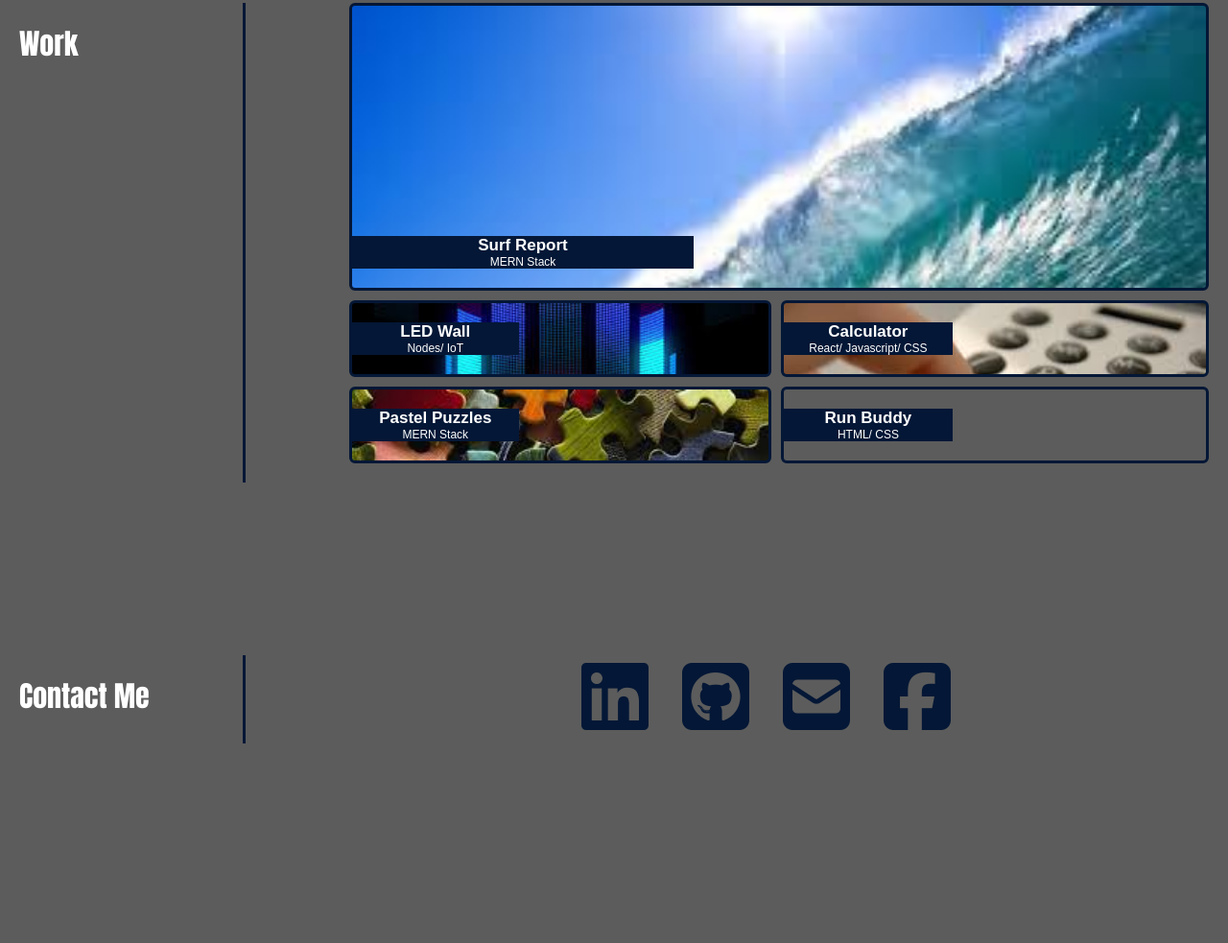
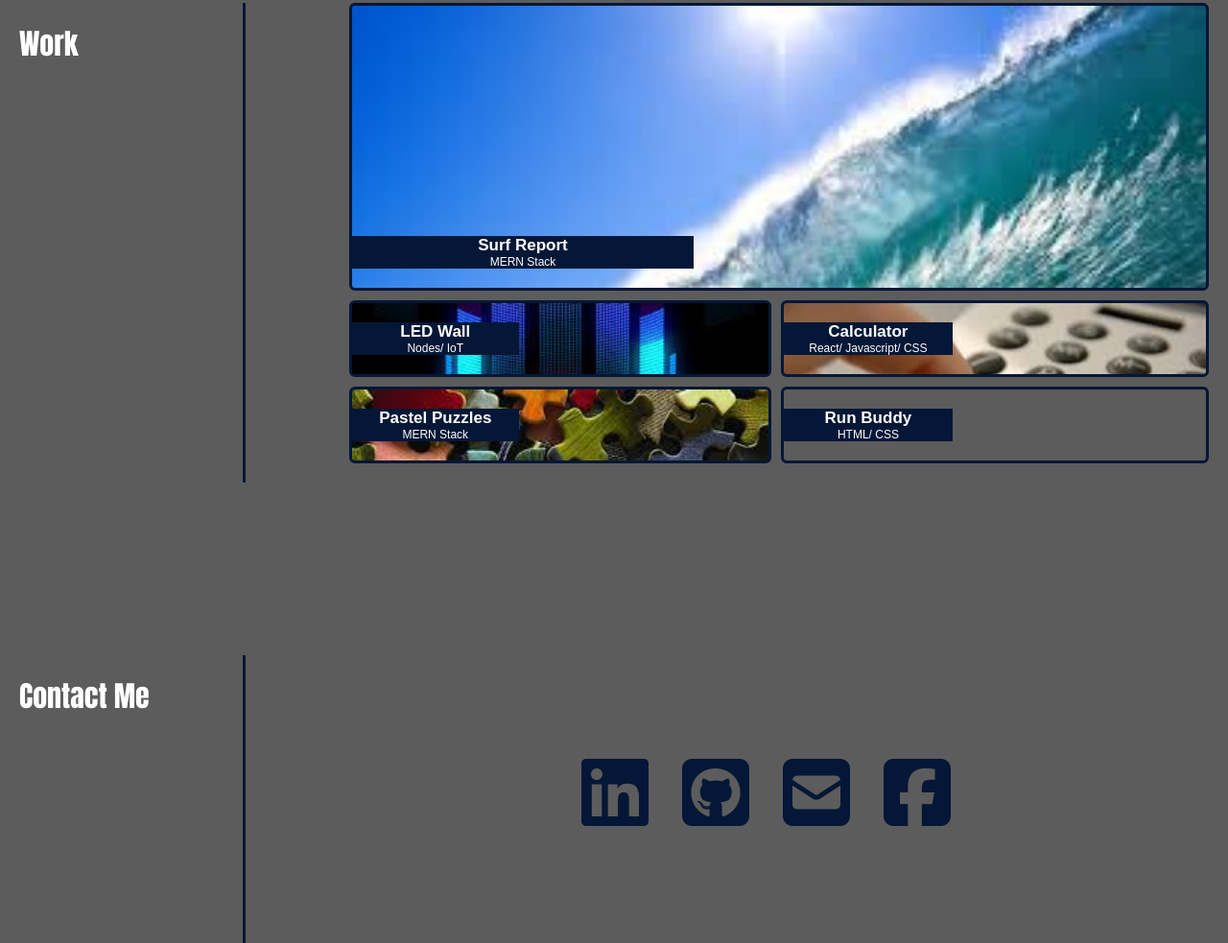
Before and after one commit to dnovelli1/mycodingportfolio, a plain HTML site: page index.html in a window 1280 px wide. Shown: the part 960-1943 px from the top of the page at 96% size. Before the commit the page ends 1735 px from the top, so only its background shows below. Drawn offline with Linux system fonts and the light colour scheme.

```diff
--- a/assets/css/style.css
+++ b/assets/css/style.css
@@ -210,6 +210,7 @@ h3 {
 .contact {
     display:flex;
     margin-top: 80px;
+    height: 400px;
 }
 .contactsection {
     display: flex;
@@ -230,7 +231,7 @@ h3 {
     justify-content: space-between;
     list-style-type: none;
     font-size: 5em;
-    margin-top: 100px;
+    margin-top: 200px;
     margin-left: 25%;
 }
 
@@ -337,5 +338,4 @@ h3 {
         font-size: 5em;
         margin-top: 0;
         margin-left: 20px;
-
     }
```
